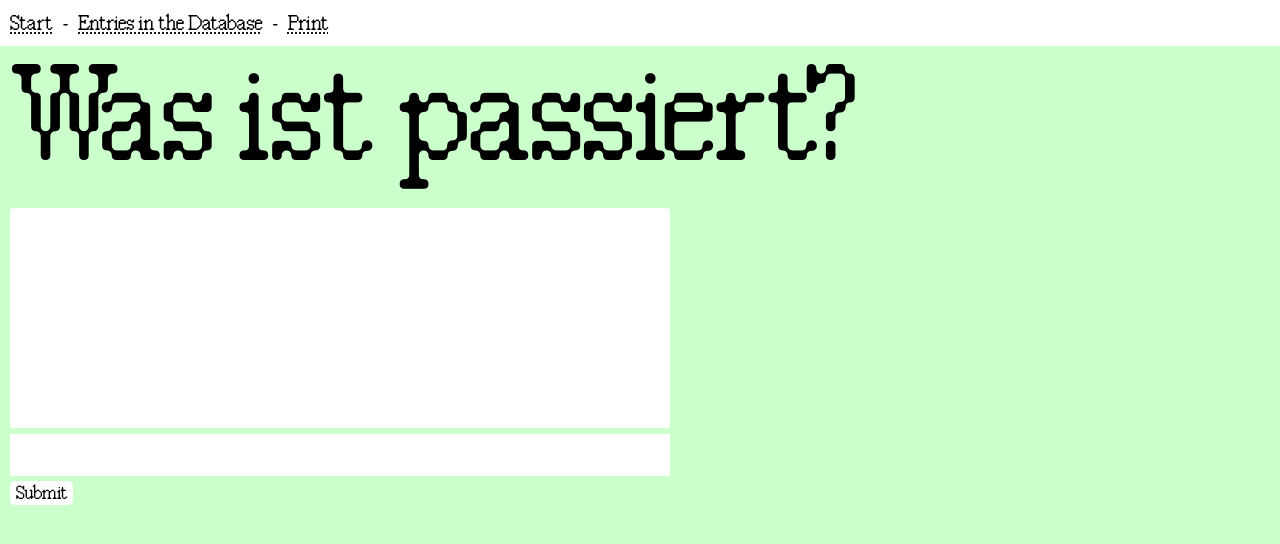
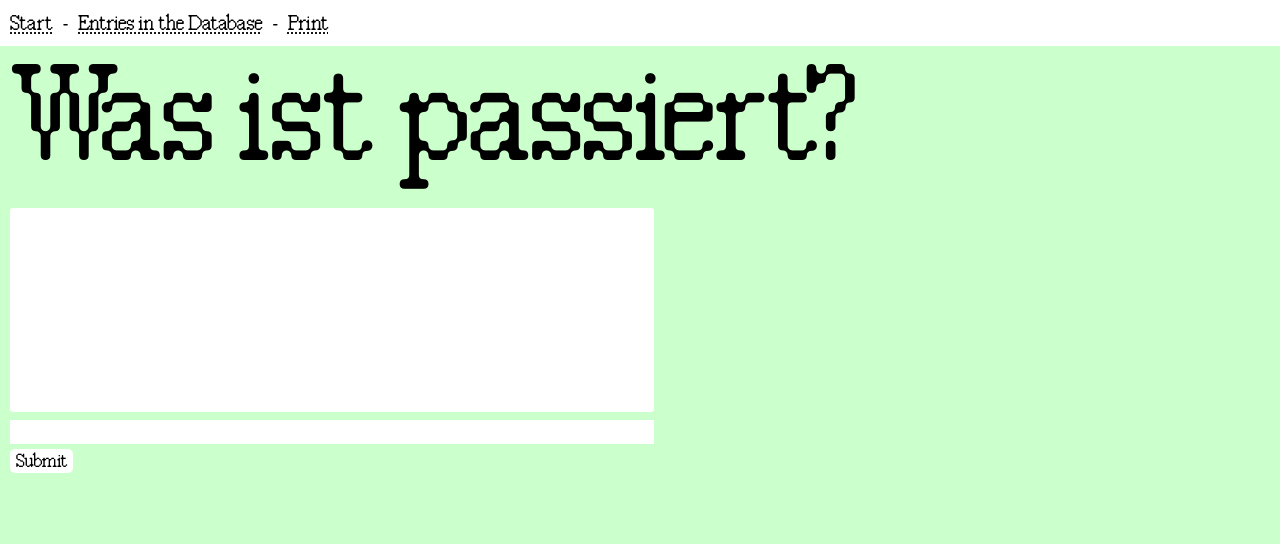
Before and after one commit to sinanatra/indiecon-2024, a SvelteKit app: page / in a window 1280 px wide. Shown: the top 544 px of the page. Built offline with nearby package versions, Linux system fonts and the light colour scheme.

Commit message:
kein padding

```diff
--- a/src/components/submitText.svelte
+++ b/src/components/submitText.svelte
@@ -83,12 +83,10 @@
         height: 200px;
         resize: none;
         max-width: 100%;
-        padding: 10px;
     }
 
     input {
         border: none;
-        padding: 10px;
         width: 100%;
         max-width: 100%;
         font-size: 16px;
```
